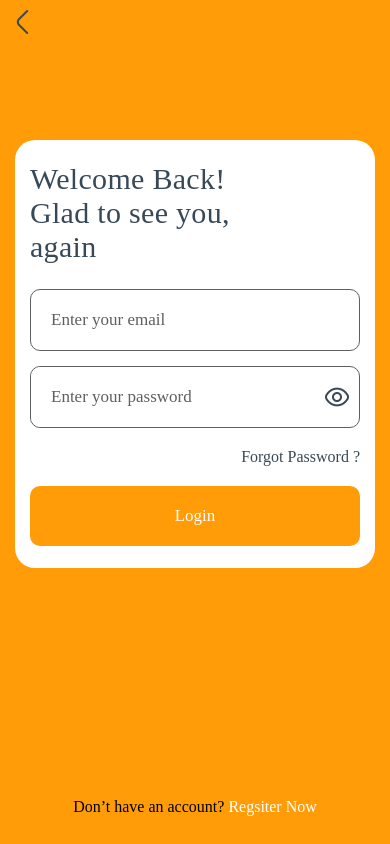
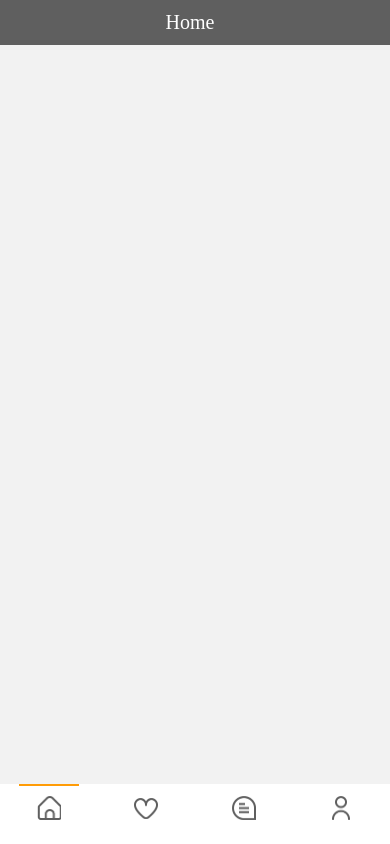
Before and after one commit to re-shubhi/Listing, a React Native app: screen /BottomTabNavigation in a window 390 px wide. Built offline with nearby package versions, Linux system fonts and the light colour scheme.

Commit message:
Header fixed for name and icon, and implemented on the screens as well.

```diff
--- a/src/auth/ForgotPassword.js
+++ b/src/auth/ForgotPassword.js
@@ -34,7 +34,7 @@ const ForgotPassword = () => {
 
   return (
     <SafeAreaView style={styles.screen}>
-      <Header />
+      <Header backicon/>
       <Formik
         initialValues={{email: ''}}
         validationSchema={validationSchema}
--- a/src/auth/Login.js
+++ b/src/auth/Login.js
@@ -41,7 +41,7 @@ const Login = () => {
   const [secure, setSecure] = useState('');
   return (
     <SafeAreaView style={styles.screen}>
-      <Header />
+      <Header  backicon/>
       <Formik
         initialValues={{email: '', password: ''}}
         validationSchema={validationSchema}
--- a/src/auth/OtpScreen.js
+++ b/src/auth/OtpScreen.js
@@ -35,7 +35,7 @@ const OtpScreen = () => {
 
   return (
     <SafeAreaView style={styles.screen}>
-      <Header />
+      <Header  backicon/>
 
       <View style={styles.container}>
         <View style={styles.TextContainer}>
@@ -73,7 +73,7 @@ const OtpScreen = () => {
           <Button
             buttonTxt={'Continue'}
             onPress={() => {
-              console.log('CONTINUE');
+              console.log('CONTINUE',value);
               navigation.navigate('ResetPassword');
             }}
           />
--- a/src/auth/Register.js
+++ b/src/auth/Register.js
@@ -55,7 +55,7 @@ const Register = () => {
 
   return (
     <SafeAreaView style={styles.screen}>
-      <Header />
+      <Header  backicon/>
       <Formik
         initialValues={{
           email: '',
--- a/src/auth/ResetPassword.js
+++ b/src/auth/ResetPassword.js
@@ -45,7 +45,7 @@ const ResetPassword = () => {
 
   return (
     <SafeAreaView style={styles.screen}>
-      <Header />
+      <Header  backicon/>
       <Formik
         initialValues={{
           password: '',
--- a/src/components/Header.js
+++ b/src/components/Header.js
@@ -1,24 +1,47 @@
-import {Image, StyleSheet, Text, TouchableOpacity, View} from 'react-native';
+import {Dimensions, Image, StyleSheet, Text, TouchableOpacity, View} from 'react-native';
 import React from 'react';
 import {useNavigation} from '@react-navigation/native';
+import COLORS from '../theme/Colors';
+import FONTS from '../theme/Fonts';
 
-const Header = () => {
+const {height, width, fontScale} = Dimensions.get('screen');
+
+const Header = ({headerText,tintColor,backicon}) => {
   const navigation = useNavigation();
   return (
-    <TouchableOpacity
-      style={{paddingVertical: 10}}
-      onPress={() => {
+    <View
+      style={{paddingVertical: 10,flexDirection:"row",justifyContent:"space-between",alignItems:'center'}}
+     >
+        <TouchableOpacity
+         style={{height: 24, width: 24}}
+        onPress={() => {
         navigation.goBack();
       }}>
-      <Image
+    {backicon&&
+        <Image
         source={require('../assets/images/icons/backicon.png')}
-        style={{height: 24, width: 24, marginLeft: 10}}
+        style={{height: 24, width: 24, marginLeft: 10,tintColor:{tintColor}}}
         resizeMode="contain"
-      />
-    </TouchableOpacity>
+      />}
+        </TouchableOpacity>
+        <Text style={styles.text}>
+         {headerText}
+        </Text>
+        <View
+        style={{height: 24, width: 24, marginLeft: 10}}>
+        </View>
+    </View>
   );
 };
 
 export default Header;
 
-const styles = StyleSheet.create({});
+const styles = StyleSheet.create({
+  text:{
+    fontSize:fontScale*20,
+    color:COLORS.white,
+    lineHeight:25,
+    fontFamily:FONTS.Inter500
+
+  }
+});
--- a/src/home/HomeScreen.js
+++ b/src/home/HomeScreen.js
@@ -1,14 +1,21 @@
-import { StyleSheet, Text, View } from 'react-native'
+import { SafeAreaView, StyleSheet, Text, View } from 'react-native'
 import React from 'react'
+import Header from '../components/Header'
+import COLORS from '../theme/Colors'
 
 const HomeScreen = () => {
   return (
-    <View>
-      <Text>HomeScreen</Text>
-    </View>
+ <SafeAreaView style={styles.screen}>
+  <Header headerText={"Home"}/>
+ </SafeAreaView>
   )
 }
 
 export default HomeScreen
 
-const styles = StyleSheet.create({})
+const styles = StyleSheet.create({
+  screen:{
+    // flex:1,
+    backgroundColor:COLORS.base
+  }
+})
--- a/src/navigation/Navigation.js
+++ b/src/navigation/Navigation.js
@@ -7,6 +7,8 @@ import Login from '../auth/Login';
 import ForgotPassword from '../auth/ForgotPassword';
 import Register from '../auth/Register';
 import BottomTabNavigation from './BottomTabNavigation';
+import OtpScreen from '../auth/OtpScreen';
+import ResetPassword from '../auth/ResetPassword';
 
 const Stack = createNativeStackNavigator();
 
@@ -14,13 +16,15 @@ const Navigation = () => {
   return (
     <NavigationContainer>
       <Stack.Navigator
-        initialRouteName="SplashScreen"
+        initialRouteName="BottomTabNavigation"
         screenOptions={{headerShown: false}}>
         <Stack.Screen name="BottomTabNavigation" component={BottomTabNavigation} />
         <Stack.Screen name="SplashScreen" component={SplashScreen} />
         <Stack.Screen name="Login" component={Login} />
         <Stack.Screen name="Register" component={Register} />
         <Stack.Screen name="ForgotPassword" component={ForgotPassword} />
+        <Stack.Screen name="OtpScreen" component={OtpScreen} />
+        <Stack.Screen name="ResetPassword" component={ResetPassword} />
       </Stack.Navigator>
     </NavigationContainer>
   );
```
